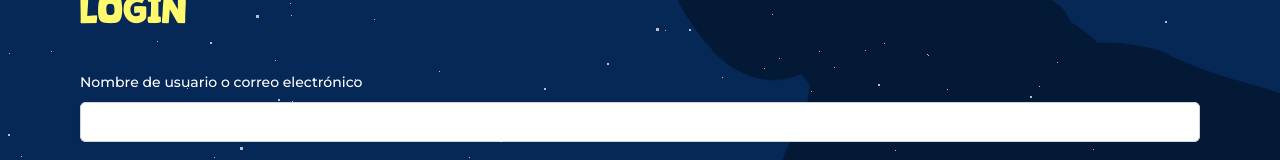
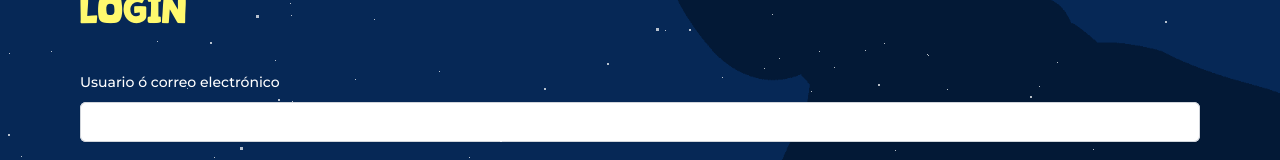
Before and after one commit to Kojimena/nomadeGlobal, a Next.js app: page / in a window 1280 px wide. Shown: the part 256-416 px from the top of the page. Built offline with nearby package versions, Linux system fonts and the light colour scheme.

Commit message:
Update FormLogin.jsx

```diff
--- a/components/FormLogin/FormLogin.jsx
+++ b/components/FormLogin/FormLogin.jsx
@@ -93,7 +93,7 @@ const FormLogin = () => {
             <div className="flex flex-col gap-4">
               <div className="sm:col-span-4">
                 <label  className="labelForm">
-                  Nombre de usuario o correo electrónico
+                  Usuario ó correo electrónico
                 </label>
                 <div className="mt-2">
                   <input
```
